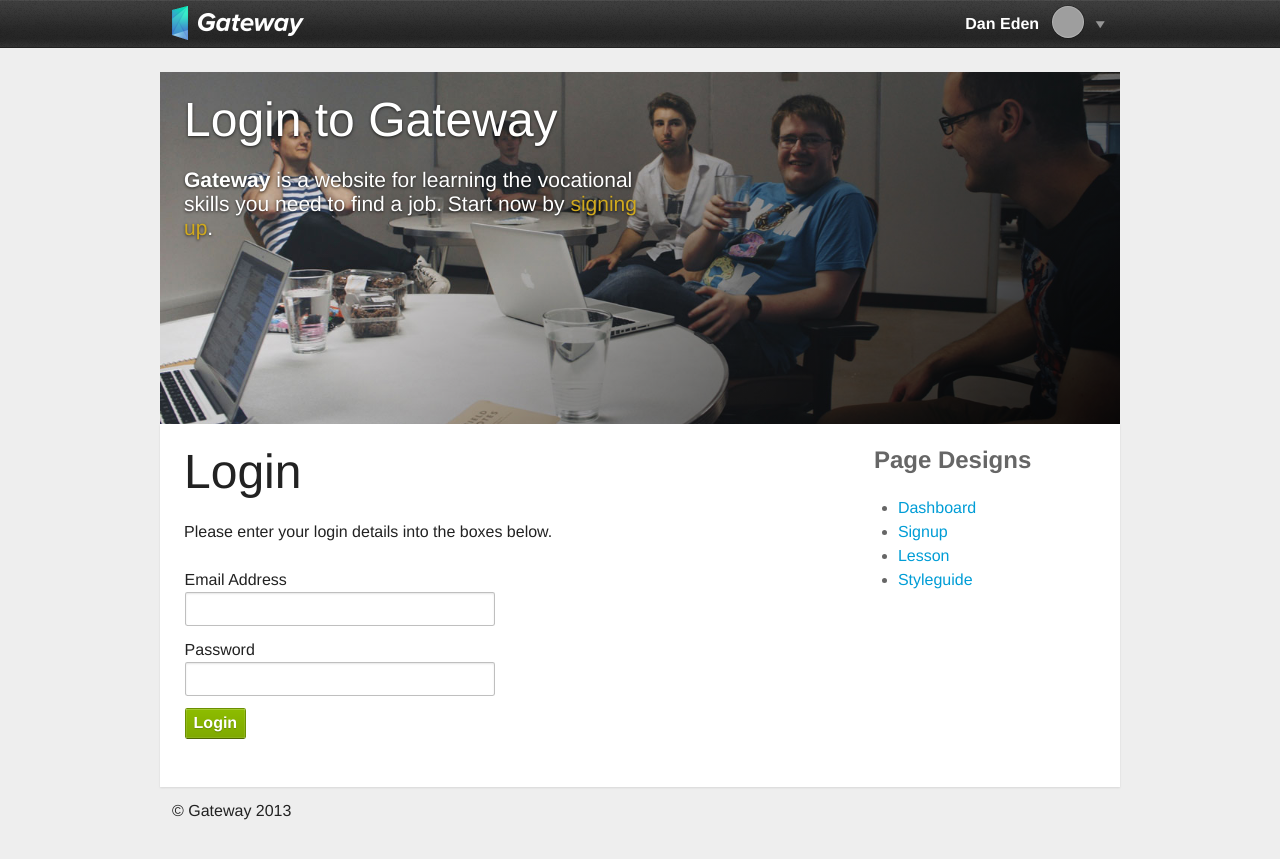
After one commit to daneden/serious-games, a PHP site: page /login.php in a window 1280 px wide. The commit adds this page. Run offline with PHP 8.4, Linux system fonts and the light colour scheme; a stand-in replaces the project's code that opens the database connection; some libraries are stand-ins or nearby versions; grey boxes are pictures that could not be loaded.

Commit message:
Signup and login finished working on dashboard

```diff
--- a/assets/php/signup.php
+++ b/inc/globals/signup.php
@@ -1,5 +1,5 @@
 <?php
-	require_once('../../inc/db/connect.php');
+	require_once('../db/connect.php');
 	$userFName = mysql_real_escape_string($_POST['first-name']);
 	$userSName = mysql_real_escape_string($_POST['last-name']);
 	$userEmail = mysql_real_escape_string($_POST['email']);
--- /dev/null
+++ b/login.php
@@ -0,0 +1,36 @@
+<?php require_once('inc/header.php'); ?>
+<div class="wrap">
+	<div class="home-hero island">
+		<div class="hero-intro">
+			<h1>Login to Gateway</h1>
+			<p class="intro"><strong>Gateway</strong> is a website for learning the vocational skills you need to find a job. Start now by <a href="/signup">signing up</a>.</p>
+		</div>
+	</div>
+	<div class="content two-col">
+		<div class="main-col island">
+			<h1>Login</h1>
+			<p>Please enter your login details into the boxes below.</p>
+            <form action="inc/globals/login.php" method="post">
+            	<div class="grid">
+                    <div class="unit one-of-two">
+                        <label for="email-address">Email Address</label>
+                        <input class="input" type="text" name="email-address" value="">
+                        <label for="password">Password</label>
+                        <input class="input" type="password" name="password" value="">
+                        <input class="butt butt-primary submit" type="submit" value="Login">
+                    </div>
+                </div>
+            </form>
+		</div>
+		<div class="sidebar secondary-col island">
+			<h2>Page Designs</h2>
+			<ul>
+				<li><a href="/dashboard.php">Dashboard</a></li>
+				<li><a href="/signup.php">Signup</a></li>
+				<li><a href="/lesson.php">Lesson</a></li>
+				<li><a href="/styleguide.php">Styleguide</a></li>
+			</ul>
+		</div>
+	</div>
+</div>
+<?php require_once('inc/footer.php'); ?>
--- a/signup.php
+++ b/signup.php
@@ -4,7 +4,7 @@
 		<div class="main-col bordered-col island">
 			<h1>Sign Up</h1>
 			<p>Hi there! You&rsquo;re only a few minutes away from learning the vocational skills you need to get a job. Complete the form below and we&rsquo;ll do the rest.</p>
-			<form class="signup-form island" action="/assets/php/signup.php" method="post">
+			<form class="signup-form island" action="/inc/globals/signup.php" method="post">
 				<div class="grid">
 					<div class="unit one-of-two">
 						<label for="first-name">First Name</label>
```
Also changed, not shown: dashboard.php (+8 -3 lines), inc/globals/functions.php (added, +26 -0 lines), inc/globals/login.php (added, +22 -0 lines).
